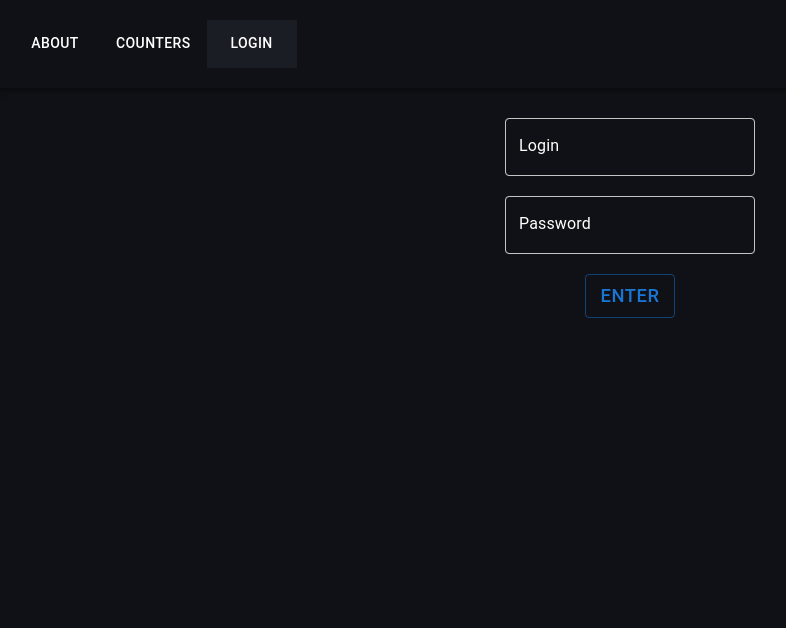
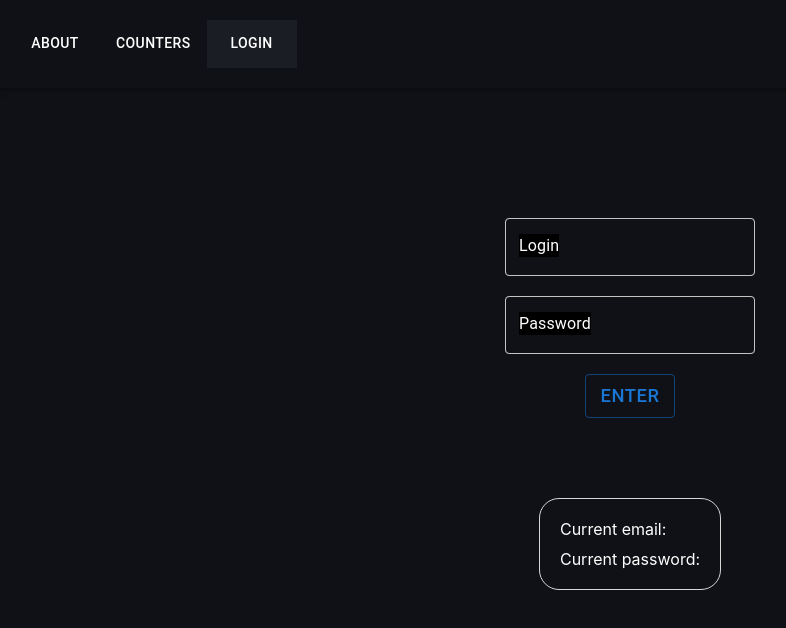
Before and after one commit to Sir-Alexio/Sir-Alexio.github.io, a React (Create React App) app: page /login in a window 1280 px wide. Shown: the top 628 px of the page, without its empty margins (10-796 px from the left). Built offline with nearby package versions, Linux system fonts and the light colour scheme.

Commit message:
Task 4 [React] - finished task

```diff
--- a/src/views/Login/index.tsx
+++ b/src/views/Login/index.tsx
@@ -1,11 +1,80 @@
-import React from "react";
+import React, { useState } from "react";
 import TextField from '@mui/material/TextField';
-import Button from '@mui/material/Button'
+import Button from '@mui/material/Button';
+import Alert from '@mui/material/Alert';
 import './styles.css'
 
+interface IData {
+  email:string,
+  password:string
+}
+
 const Login: React.FC = () => {
+
+  const [passError, setPassError] = useState('');
+  const [emailError, setEmailError] = useState('');
+  const [data,setData] = useState<IData>({ email: '', password: '' });
+  const [notification, setNotification] = useState('');
+
+  const onEmailChange = (event: React.ChangeEvent<HTMLInputElement>)=>{
+    let regex = /^[\w-]+(\.[\w-]+)*@([\w-]+\.)+[a-zA-Z]{2,7}$/;
+    let email = event.target.value;
+
+    setData((prevData) => {
+      return { ...prevData, email: email };
+    });
+
+    if (!email.match(regex)) {
+      setEmailError('Wrong email format.');
+    }
+    else{
+      setEmailError('');
+    }
+  }
+
+  const onPasswordFieldChange = (event: React.ChangeEvent<HTMLInputElement>)=>{
+    let password = event.target.value;
+    setData((prevData) => {
+      return { ...prevData, password: password };
+    });
+
+
+    if (password.length <= 6) {
+      setPassError('Less, then 6 characters.')
+    }
+    else{
+      setPassError('');
+    }
+  }
+
+  const onButtonClick = ()=>{
+    if (!passError && !emailError && data.email && data.password) {
+      console.log('Email: ', data.email);
+      console.log('Password: ', data.password);
+
+      setData({ email: '', password: '' });
+
+      setNotification('Your account succesfuly created!');
+
+      setTimeout(()=>{
+        setNotification('');
+      },3000)
+    }
+  }
+
+  const onEnterPress = (event: React.KeyboardEvent<HTMLInputElement>)=>{
+    if (event.key === "Enter") {
+      onButtonClick();
+    }
+  }
+
     return (
-        <div style={{ display: 'flex', flexDirection: 'column', alignItems: 'center', color: 'white', padding: '20px' }}>
+        <div style={{ display: 'flex', flexDirection: 'column', alignItems: 'center', color: 'white', padding: '20px', margin: '100px'}}>
+          <div style={{ position: 'fixed', top: 20, right: 20, zIndex: 9999 }}>
+            {notification && (<Alert variant="filled" severity="success">
+                  {notification}
+            </Alert>)}
+         </div>
           <TextField
             id="outlined-basic"
             label="Login"
@@ -14,10 +83,15 @@ const Login: React.FC = () => {
               style: { color: 'white', border: '1px solid white', borderRadius: '4px' }
             }}
             InputLabelProps={{
-                style: { color: 'white' }
+                style: { color: 'white',background: 'black'  }
               }}
             placeholder="Enter your login"
             style={{ margin: '10px' }}
+            onChange={onEmailChange}
+            error={Boolean(emailError)}
+            helperText={emailError}
+            value={data.email}
+            onKeyDown={onEnterPress}
           />
           <TextField
             id="outlined-basic"
@@ -27,13 +101,34 @@ const Login: React.FC = () => {
               style: { color: 'white', border: '1px solid white', borderRadius: '4px' }
             }}
             InputLabelProps={{
-              style: { color: 'white' }
+              style: { color: 'white' ,background: 'black' }
             }}
             placeholder="Enter your password"
             style={{ margin: '10px' }}
+            onChange={onPasswordFieldChange}
+            error={Boolean(passError)}
+            helperText={passError}
+            type="password"
+            value={data.password}
+            onKeyDown={onEnterPress}
           />
-          <Button variant="outlined" sx={{ fontSize: '1.15rem' }}style={{ margin: '10px' }} >Enter</Button>
+          <Button
+            variant="outlined"
+            sx={{ fontSize: '1.15rem' }}
+            style={{ margin: '10px' }}
+            onClick={()=>onButtonClick()}>
+            Enter
+          </Button>
+          <div className="counter-block" style={{ marginTop: '20px', fontSize: '18px', color: 'white', margin: '70px' }}>
+            <div style={{ color: 'white', fontSize: '16px', margin: '10px' }}>
+              Current email: {data.email}
+            </div>
+            <div style={{ color: 'white', fontSize: '16px', margin: '10px' }}>
+              Current password: {data.password}
+            </div>
+          </div>
         </div>
+
       );
   };
 
```
